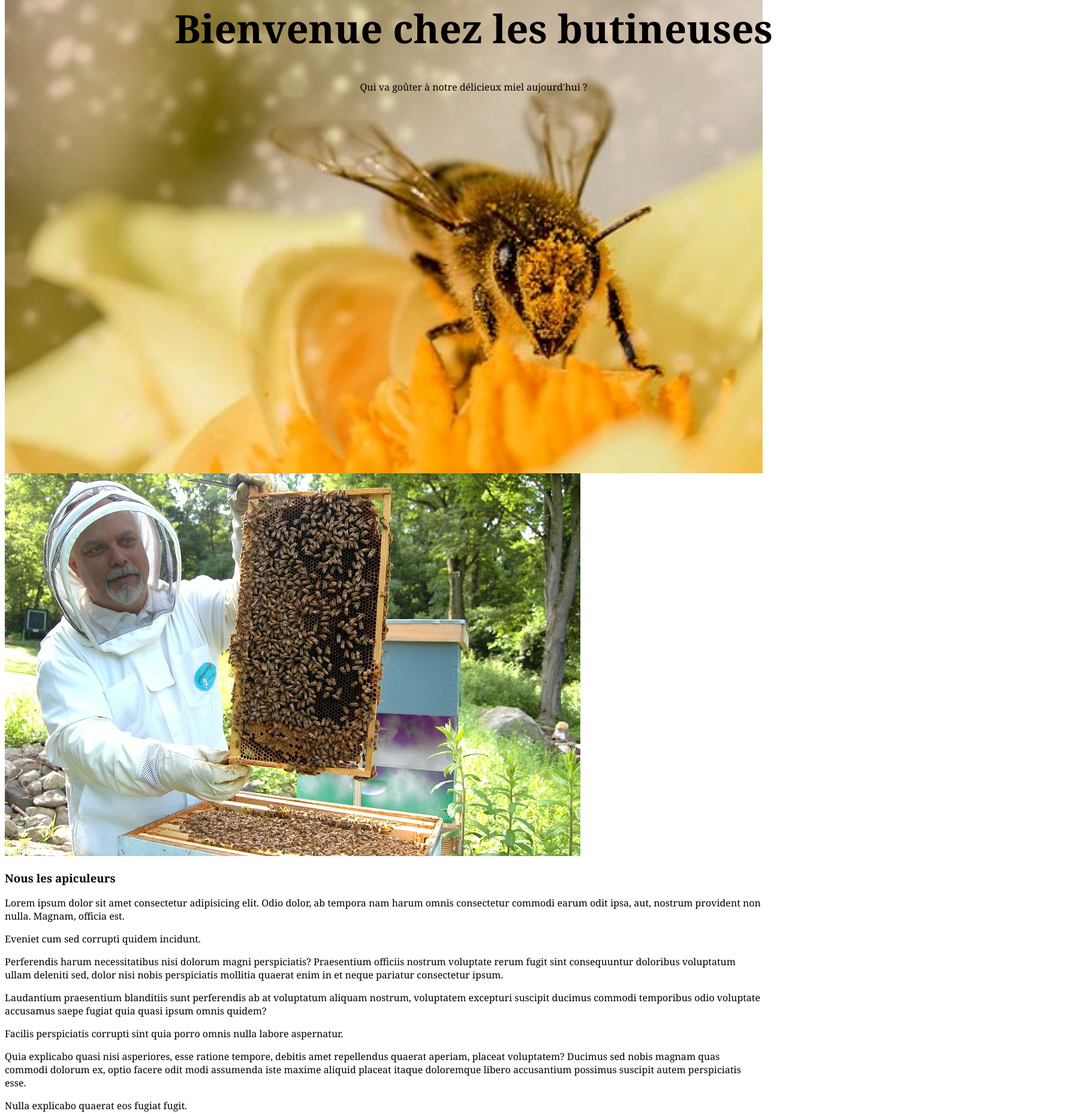
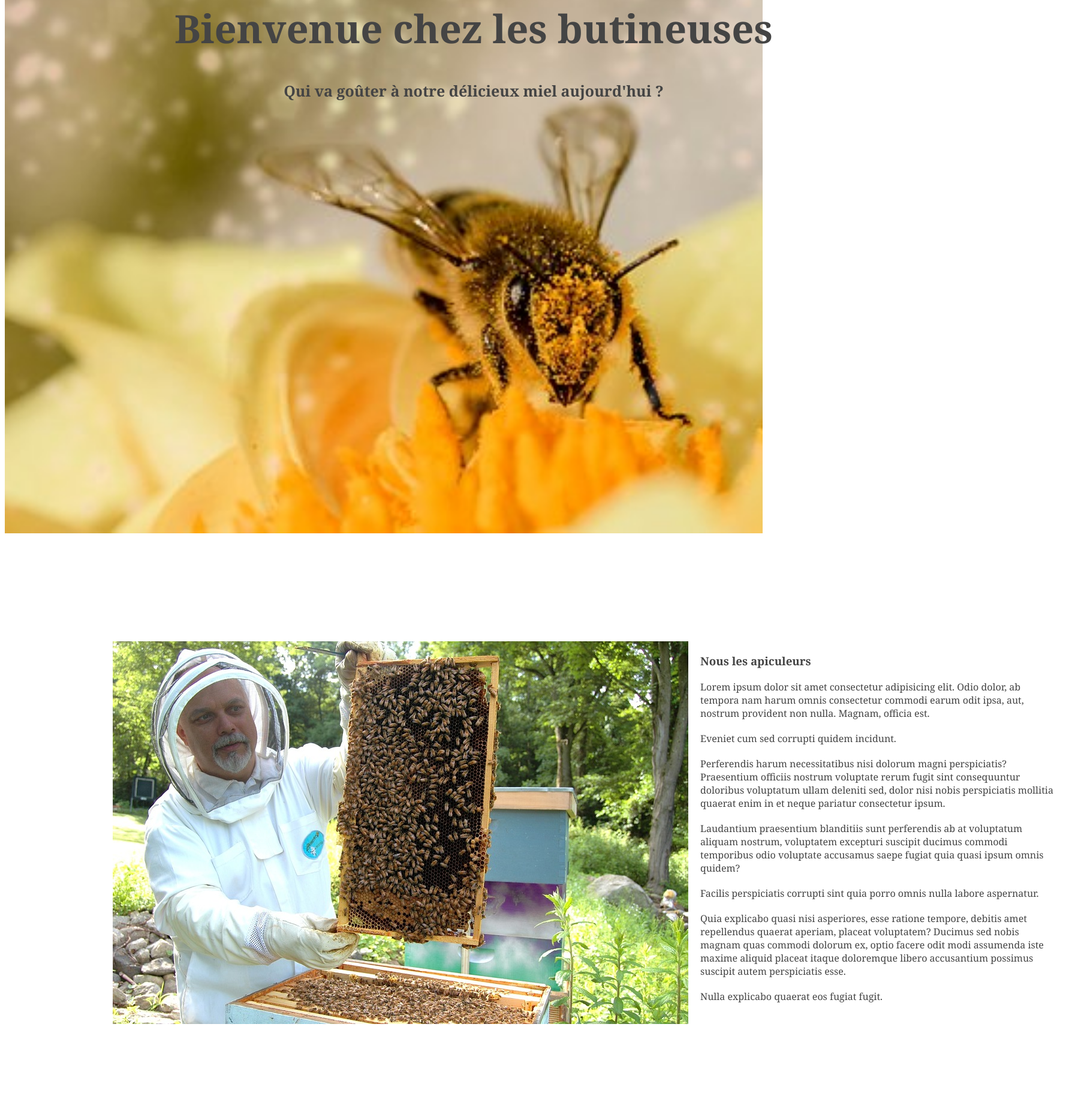
Before and after one commit to Eve-Bertieaux/Apiculteur, a plain HTML site: page apiculteur/index.html in a window 1280 px wide. Shown: the part 293-2150 px from the top of the page at 60% size, 1788 px wide, since content can reach past the window. Drawn offline with Linux system fonts and the light colour scheme.

Commit message:
Update style.css

```diff
--- a/apiculteur/style.css
+++ b/apiculteur/style.css
@@ -1,16 +1,23 @@
-body{
+body
+{
     font-family: Georgia, 'Times New Roman', Times, serif;
 }
+
 header{
     margin: 0;
     padding: 0;
     width: 100%;
-    height: 980px;
+    height: 1080px;
     background: url(images/abeille1.bmp) no-repeat center center;
     background-size: cover;
+    color: #444;
 }
-.wrapper{display: table;
+
+.wrapper
+{
+    display: table;
 }
+
 .content{
     text-align: center;
     width: 100%;
@@ -20,17 +27,60 @@ header{
     margin: 50px;
     padding: 100px;
 }
-h1{font-size: 65px;}
-#nav {
+
+h1
+{
+    font-size: 65px;
+    background: url(images/abeillevolante.gif);
+}
+.subtitle{
+    font-size: 25px;
+    font-weight: bold;
+}
+
+#nav
+{
 	padding: 20px; margin: 20px;
 	text-align: right; /* le texte à droite */
 }
-#nav li {
+
+#nav li
+{
 	display: inline;
 	list-style: none;
+
 }
+
 #nav a {
-
+    text-decoration: none;
 	display:inline-block;
 	margin: 0 30px;
+    color: #444;
 }
+
+#nav a:hover{
+    color: purple;
+}
+
+#conteneur
+{
+    display: flex;
+    align-items: flex-start;
+    width: 100%;
+    padding: 100px;
+    margin: 80px;
+
+}
+
+.image
+{
+    margin-left: 10px;
+    border-radius: 10px;
+
+}
+
+.texte h3, .texte p
+{   width: 600px;
+    margin: 20px;
+    color: #444;
+}
```
